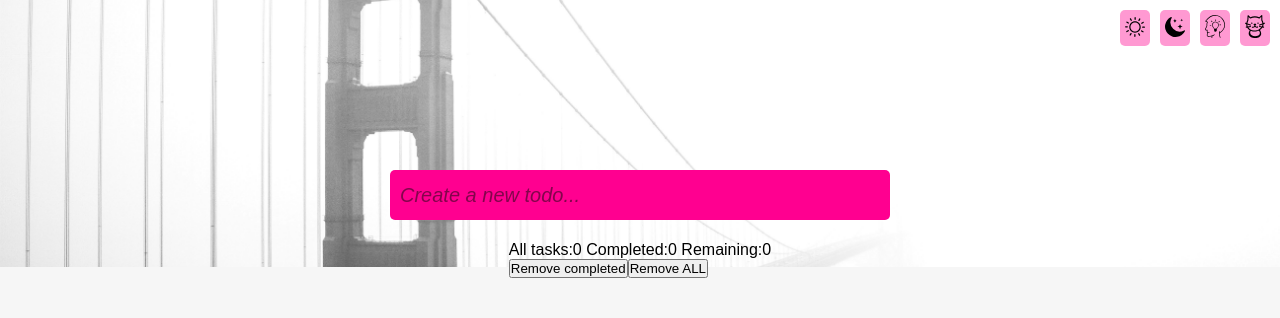
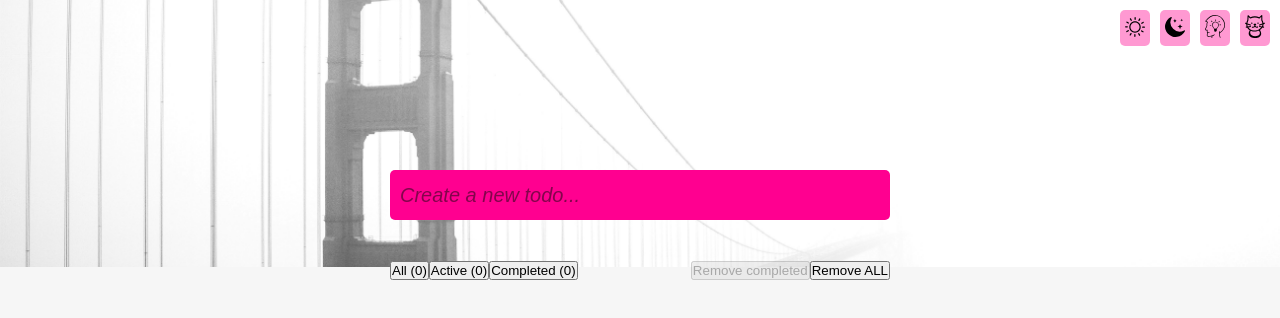
Before and after one commit to RoksolanaVeres/To-Do-App, a React (Vite) app: page / in a window 1280 px wide. Shown: the top 318 px of the page. Built offline with nearby package versions, Linux system fonts and the light colour scheme.

Commit message:
display tasks depending on category

```diff
--- a/src/App.jsx
+++ b/src/App.jsx
@@ -1,4 +1,4 @@
-import { useRef, useContext } from "react";
+import { useRef, useContext, useState } from "react";
 import Task from "./components/Task";
 import { ThemeContext } from "./contexts/ThemeContext";
 import { TasksContext } from "./contexts/TasksContext";
@@ -8,16 +8,40 @@ import ThemeButtons from "./components/ThemeButtons";
 export default function App() {
   const { theme } = useContext(ThemeContext);
   const { tasks, setTasks } = useContext(TasksContext);
+  const [taskCategory, setTaskCategory] = useState("all");
   const inputRef = useRef(null);
-
-  const allTasks = Object.keys(tasks).length;
-  const completedTasks = Object.values(tasks).filter(
-    (task) => task.completed === true
-  ).length;
-  const remainingTasks = allTasks - completedTasks;
 
   //setting theme attribute to body
   document.getElementById("body").setAttribute("data-theme", theme);
+
+  // calculate number of all, completed, active tasks
+  const allTasksNum = Object.keys(tasks).length;
+  const completedTasksNum = Object.values(tasks).filter(
+    (task) => task.completed === true
+  ).length;
+  const activeTasksNum = allTasksNum - completedTasksNum;
+
+  // display different tasks depending on category:
+  const tasksCopy = structuredClone(tasks);
+  let tasksToDisplay = tasksCopy;
+
+  if (taskCategory === "completed") {
+    Object.keys(tasksCopy).forEach((key) => {
+      if (!tasksCopy[key].completed) {
+        delete tasksCopy[key];
+      }
+    });
+    tasksToDisplay = tasksCopy;
+  } else if (taskCategory === "active") {
+    Object.keys(tasksCopy).forEach((key) => {
+      if (tasksCopy[key].completed) {
+        delete tasksCopy[key];
+      }
+    });
+    tasksToDisplay = tasksCopy;
+  } else {
+    tasksToDisplay = tasksCopy;
+  }
 
   //Functions
   function handleSubmit(e) {
@@ -80,26 +104,42 @@ export default function App() {
         {tasks && (
           <div className="tasks-container">
             <ul className="tasks-list">
-              {Object.entries(tasks).map(([taskId, { task, completed }]) => (
+              {Object.entries(tasksToDisplay).map(
+                ([taskId, { task, completed }]) => (
                   <Task
                     key={taskId}
                     taskId={taskId}
                     task={task}
                     completed={completed}
                   />
-              ))}
+                )
+              )}
             </ul>
           </div>
         )}
         <div className="results-container">
-          <p>
-            All tasks:{allTasks} Completed:{completedTasks} Remaining:
-            {remainingTasks}
-          </p>
-          <button onClick={handleRemoveCompleted}>Remove completed</button>
+          <div className="show-results__container">
+            <button onClick={() => setTaskCategory("all")}>
+              All ({allTasksNum})
+            </button>
+            <button onClick={() => setTaskCategory("active")}>
+              Active ({activeTasksNum})
+            </button>
+            <button onClick={() => setTaskCategory("completed")}>
+              Completed ({completedTasksNum})
+            </button>
+          </div>
+          <div className="remove-results__container">
+            <button
+              onClick={handleRemoveCompleted}
+              disabled={!completedTasksNum}
+            >
+              Remove completed
+            </button>
             <button type="button" onClick={handleDeleteAll}>
               Remove ALL
             </button>
+          </div>
         </div>
       </main>
     </div>
--- a/src/components/Task.jsx
+++ b/src/components/Task.jsx
@@ -73,10 +73,7 @@ export default function Task({ task, taskId, completed }) {
             className="task-checkbox"
             onChange={handleTaskCheck}
           />
-          <label
-            htmlFor={task}
-            className={completed ? "completed-task" : undefined}
-          >
+          <label htmlFor={task} className="task-text">
             {task}
           </label>
         </div>
--- a/src/index.css
+++ b/src/index.css
@@ -136,7 +136,7 @@ body {
   gap: 10px;
 }
 
-.completed-task {
+.task-checkbox:checked + .task-text {
   text-decoration: line-through;
   text-decoration-color: red;
 }
@@ -161,3 +161,12 @@ body {
   width: 30px;
   padding: 5px;
 }
+
+/* results */
+.results-container {
+  margin-top: 20px;
+  width: 80%;
+  max-width: 500px;
+  display: flex;
+  justify-content: space-between;
+}
```
Lines whose indentation alone changed are shown as unchanged.
